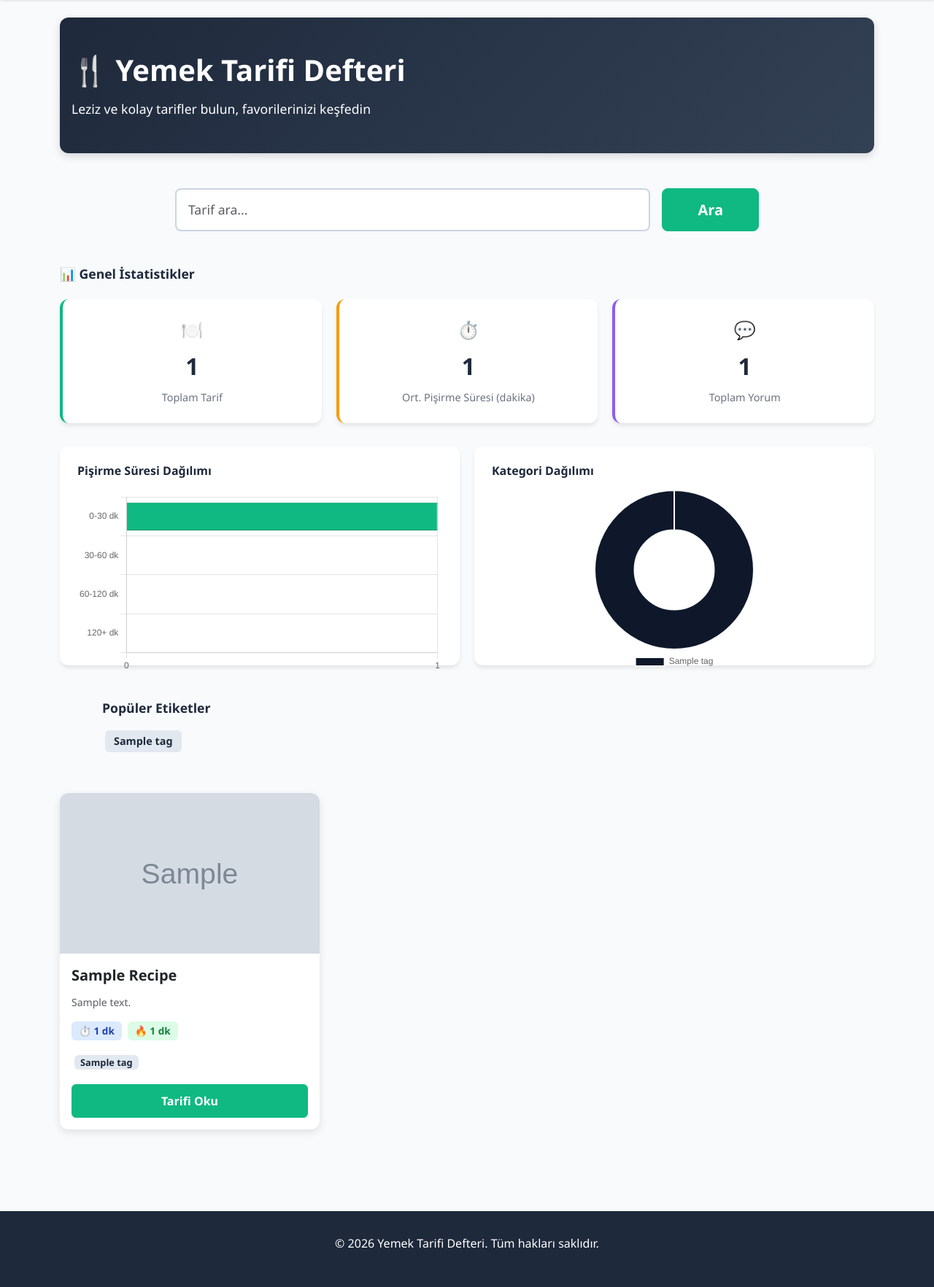
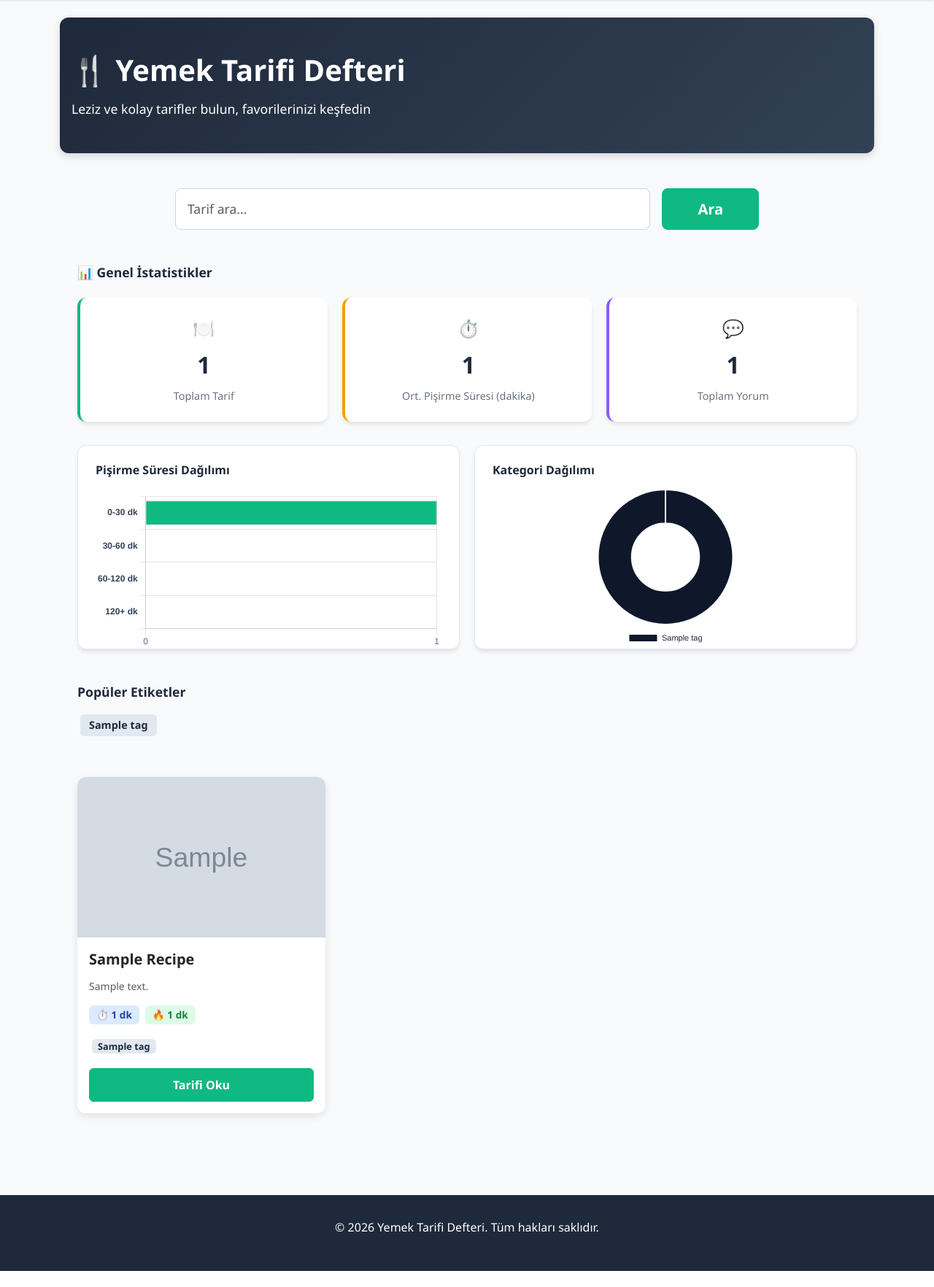
Before and after one commit to izeluysal/yemek, a Flask app: page / in a window 1280 px wide. Shown: the part 62-1826 px from the top of the page at 73% size. After the commit the page ends 1804 px from the top, so only its background shows below. Run offline with Flask 3, Linux system fonts and the light colour scheme; tables that the repository leaves empty hold one stand-in row (values such as "Sample post"); grey boxes marked "Sample" are stand-in pictures.

Commit message:
Fix dashboard design and readability: improve input contrast, update chart styling, adjust spacing and layout

```diff
--- a/templates/base.html
+++ b/templates/base.html
@@ -100,11 +100,12 @@
 
         .chart-container {
             position: relative;
-            height: 300px;
+            height: 280px;
             background: white;
             border-radius: 12px;
             padding: 1.5rem;
             box-shadow: 0 4px 6px -1px rgba(0, 0, 0, 0.1);
+            border: 1px solid #e2e8f0;
         }
 
         .footer {
--- a/templates/index.html
+++ b/templates/index.html
@@ -17,7 +17,7 @@
 <div class="mb-5">
     <div style="max-width: 800px; margin: 0 auto;">
         <form method="get" action="{{ url_for('search') }}" class="d-flex gap-3">
-            <input type="text" name="q" class="form-control" placeholder="Tarif ara..." value="" style="font-size: 1.1rem; padding: 14px 16px; border-radius: 8px; border: 2px solid #cbd5e1;">
+            <input type="text" name="q" class="form-control" placeholder="Tarif ara..." value="" style="font-size: 1.1rem; padding: 14px 16px; border-radius: 8px; border: 1px solid #cbd5e1; color: #1e293b;">
             <button type="submit" class="btn btn-primary btn-lg px-5" style="white-space: nowrap; font-weight: 600; border-radius: 8px;">Ara</button>
         </form>
     </div>
@@ -25,8 +25,8 @@
 
 <!-- Dashboard KPI Section -->
 {% if total_recipes > 0 %}
-<div class="mb-5">
-    <div style="max-width: 1200px; margin: 0 auto;">
+<div class="mb-5" style="margin-bottom: 1.5rem;">
+    <div style="max-width: 1100px; margin: 0 auto; padding: 0 1rem;">
         <h5 style="font-weight: 600; font-size: 1.1rem; margin-bottom: 1.5rem; color: #1e293b;">📊 Genel İstatistikler</h5>
         <div style="display: grid; grid-template-columns: repeat(auto-fit, minmax(280px, 1fr)); gap: 20px; margin-bottom: 2rem;">
             <!-- KPI: Total Recipes -->
@@ -52,17 +52,19 @@
         </div>
 
         <!-- Charts Row -->
-        <div style="display: grid; grid-template-columns: repeat(auto-fit, minmax(400px, 1fr)); gap: 20px; margin-bottom: 2rem;">
+        <div style="display: grid; grid-template-columns: 1fr 1fr; gap: 20px; margin-bottom: 2rem;">
             <!-- Bar Chart - Cooking Time Distribution -->
-            <div class="chart-container">
+            <div style="background: #fff; border: 1px solid #e2e8f0; border-radius: 12px; padding: 1.5rem; box-shadow: 0 4px 6px -1px rgba(0, 0, 0, 0.1); height: 280px;">
                 <h6 style="color: #1e293b; font-weight: 600; margin-bottom: 1rem;">Pişirme Süresi Dağılımı</h6>
-                <canvas id="timeChart"></canvas>
+                <canvas id="timeChart" style="max-height: 220px;"></canvas>
             </div>
 
             <!-- Donut Chart - Tag Distribution -->
-            <div class="chart-container">
+            <div style="background: #fff; border: 1px solid #e2e8f0; border-radius: 12px; padding: 1.5rem; box-shadow: 0 4px 6px -1px rgba(0, 0, 0, 0.1); height: 280px;">
                 <h6 style="color: #1e293b; font-weight: 600; margin-bottom: 1rem;">Kategori Dağılımı</h6>
-                <canvas id="tagChart"></canvas>
+                <div id="tagChartContainer" style="height: 220px; display: flex; align-items: center; justify-content: center;">
+                    <canvas id="tagChart"></canvas>
+                </div>
             </div>
         </div>
     </div>
@@ -92,6 +94,14 @@
                         ticks: {
                             stepSize: 1
                         }
+                    },
+                    y: {
+                        ticks: {
+                            color: '#334155',
+                            font: {
+                                weight: 600
+                            }
+                        }
                     }
                 }
             }
@@ -100,8 +110,10 @@
 
     // Tag Distribution Donut Chart
     const tagCtx = document.getElementById('tagChart');
-    if (tagCtx) {
-        const tagData = {{ tag_chart_data | safe }};
+    const tagData = {{ tag_chart_data | safe }};
+    const tagContainer = document.getElementById('tagChartContainer');
+
+    if (tagCtx && tagData && tagData.labels && tagData.labels.length > 0) {
         new Chart(tagCtx, {
             type: 'doughnut',
             data: tagData,
@@ -110,18 +122,28 @@
                 maintainAspectRatio: false,
                 plugins: {
                     legend: {
-                        position: 'bottom'
+                        position: 'bottom',
+                        labels: {
+                            color: '#1e293b',
+                            font: {
+                                size: 11
+                            },
+                            padding: 12
+                        }
                     }
                 }
             }
         });
+    } else if (tagContainer) {
+        // Eğer veri yoksa şık bir mesaj göster
+        tagContainer.innerHTML = '<div style="text-align: center; color: #9ca3af; font-size: 0.9rem;">Henüz kategori verisi yok</div>';
     }
 </script>
 {% endif %}
 
 <!-- Featured Tags -->
 {% if tags %}
-<div class="mb-5" style="max-width: 1000px; margin: 0 auto;">
+<div class="mb-5" style="max-width: 1100px; margin: 0 auto; padding: 0 1rem;">
     <h5 class="mb-3" style="font-weight: 600; font-size: 1.1rem; color: #1e293b;">Popüler Etiketler</h5>
     <div>
         {% for tag in tags[:10] %}
@@ -132,7 +154,7 @@
 {% endif %}
 
 <!-- Recipes Grid -->
-<div style="max-width: 1200px; margin: 0 auto;">
+<div style="max-width: 1100px; margin: 0 auto; padding: 0 1rem;">
     {% if recipes.items %}
         <div style="display: grid; grid-template-columns: repeat(auto-fill, minmax(320px, 1fr)); gap: 24px; margin-bottom: 40px;">
             {% for recipe in recipes.items %}
```
